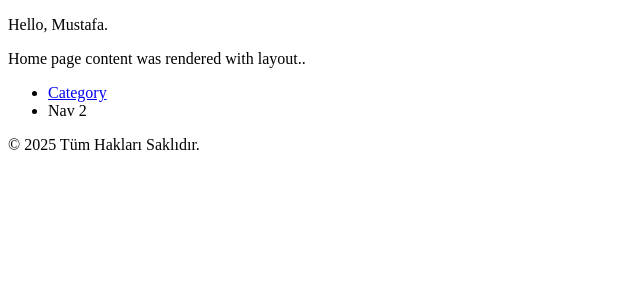
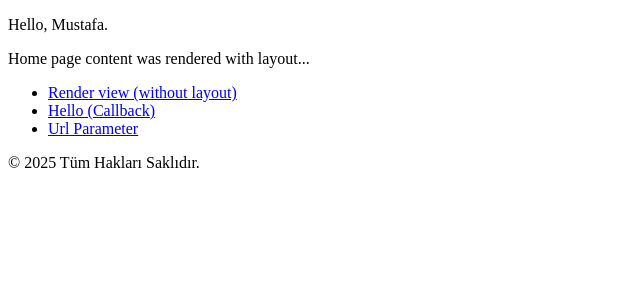
Before and after one commit to m-bilgi/PHPMVC, a PHP site: page / in a window 1280 px wide. Shown: the part 98-398 px from the top of the page, without its empty margins (0-640 px from the left). Run offline with PHP 8.4, Linux system fonts and the light colour scheme.

Commit message:
Update index.php

```diff
--- a/app/Views/home/index.php
+++ b/app/Views/home/index.php
@@ -4,15 +4,16 @@
 
 <?php section('content'); ?>
     <p>Hello, <?= htmlspecialchars($user) ?>.</p>
-    <p>Home page content was rendered with layout..</p>
+    <p>Home page content was rendered with layout...</p>
 <?php endsection(); ?>
 
     <p>Hello, <?= htmlspecialchars($user) ?>.</p>
-    <p>This page content was rendered Without layout..</p>
+    <p>This page content was rendered without layout..</p>
 
 <?php section('sidebar'); ?>
-<ul>
-    <li><a href="/category">Category</a></li>
-    <li>Nav 2</li>
-</ul>
+    <ul>
+        <li><a href="/render">Render view (without layout)</a></li>
+        <li><a href="/hello">Hello (Callback)</a></li>
+        <li><a href="/user/1">Url Parameter</a></li>
+    </ul>
 <?php endsection(); ?>
```
